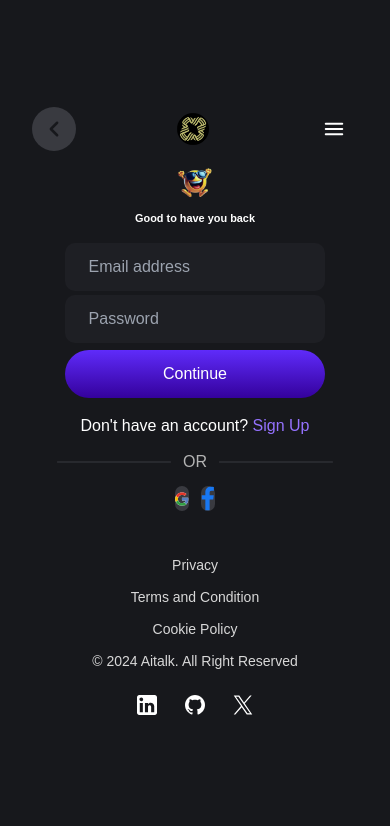
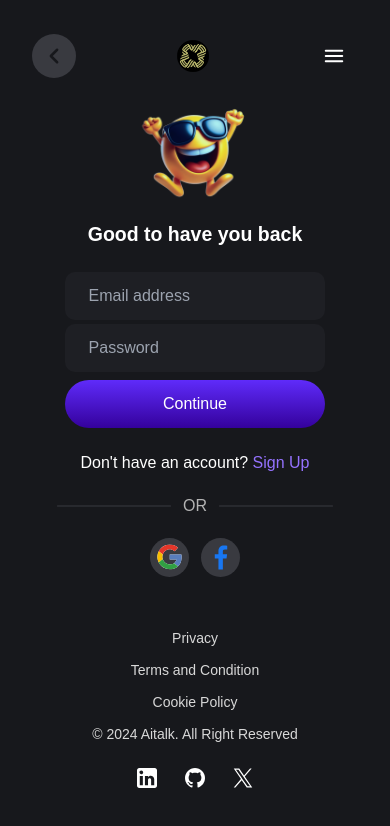
Before and after one commit to Anuran12/aitalk, a Next.js app: page /login in a window 390 px wide. Shown: the top 826 px of the page. Built offline with nearby package versions, Linux system fonts and the light colour scheme.

Commit message:
fix login responsive

```diff
--- a/app/login/page.tsx
+++ b/app/login/page.tsx
@@ -7,10 +7,10 @@ import Footer from "@/components/Footer";
 
 export default function LoginPage() {
   return (
-    <div className="flex flex-col gap-3 items-center justify-center min-h-screen p-8">
+    <div className="flex flex-col gap-3 items-center justify-between min-h-screen p-8">
       <Header />
-      <Image src={LoginImg} alt="" className=" w-[10vw]" />
-      <h1 className="font-semibold text-[2.8vw] mb-[1vw]">
+      <Image src={LoginImg} alt="" className=" w-[30vw] md:w-[10vw]" />
+      <h1 className="font-semibold text-[5vw] md:text-[2.8vw] mb-[1vw]">
         Good to have you back
       </h1>
       <form
@@ -62,7 +62,7 @@ export default function LoginPage() {
         </svg>
       </div>
       <div className="flex gap-3">
-        <button className="bg-[#393A40] rounded-full aspect-square w-[3.5vw] flex justify-center items-center">
+        <button className="bg-[#393A40] rounded-full aspect-square w-[10vw] md:w-[3.5vw] flex justify-center items-center">
           <svg
             width="25"
             viewBox="0 0 32 33"
@@ -103,7 +103,7 @@ export default function LoginPage() {
             </defs>
           </svg>
         </button>
-        <button className="bg-[#393A40] rounded-full aspect-square w-[3.5vw] flex justify-center items-center">
+        <button className="bg-[#393A40] rounded-full aspect-square w-[10vw] md:w-[3.5vw] flex justify-center items-center">
           <svg
             width="14"
             height="25"
```
